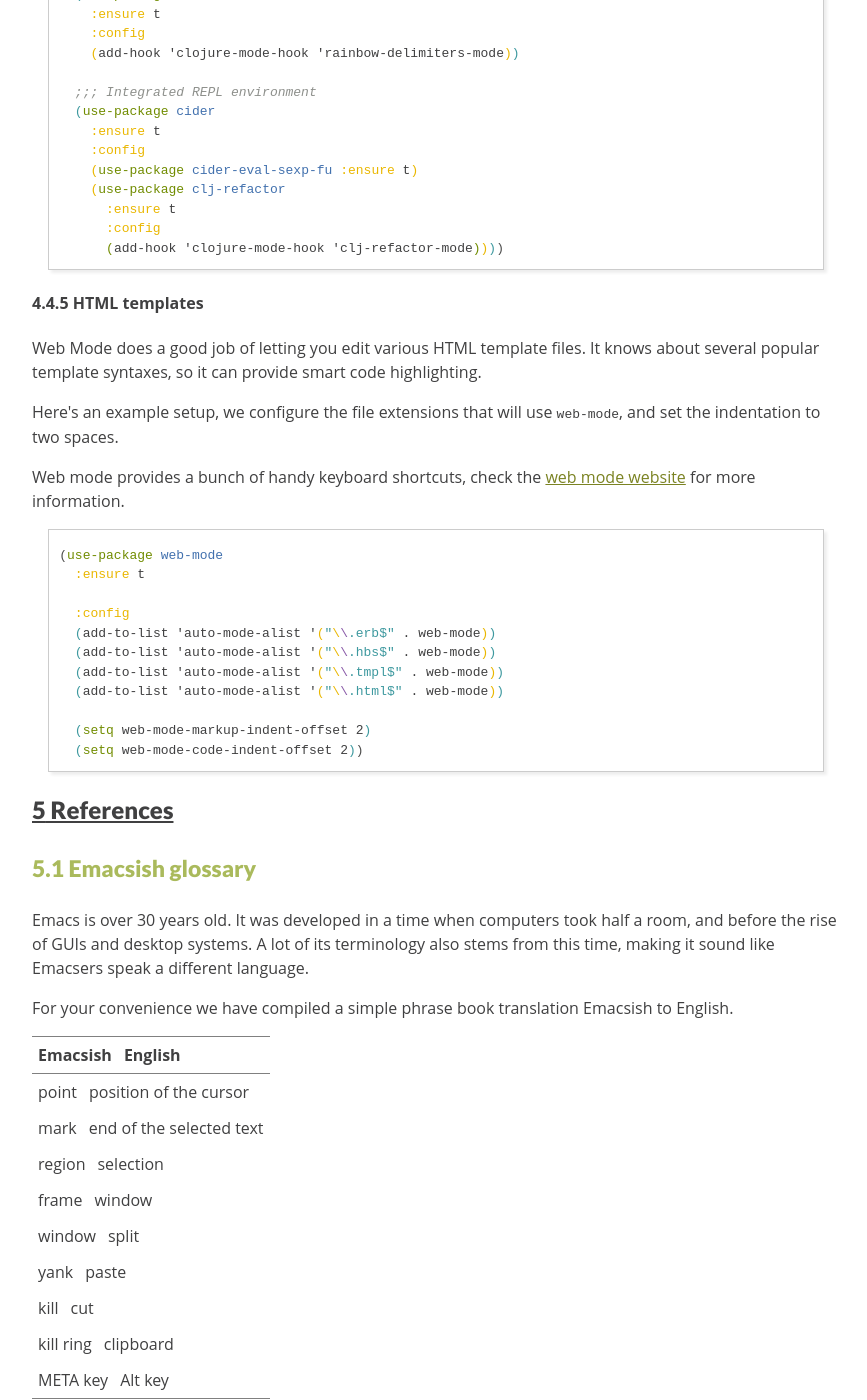
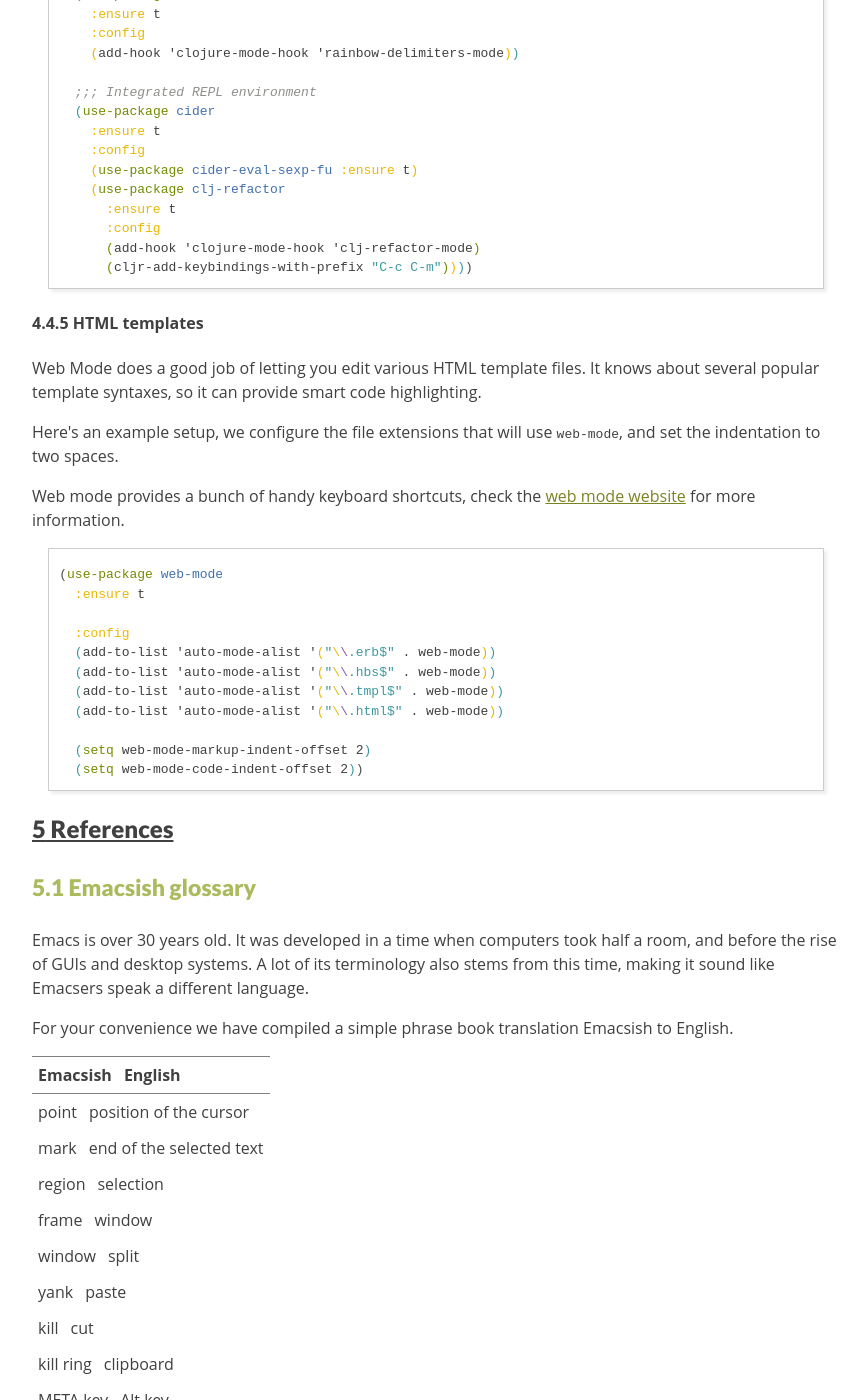
Before and after one commit to emacs-berlin/emacs-berlin.org, a Jekyll site: the page curriculum.html, which Jekyll copies as it is, in a window 1280 px wide and 1400 px high, scrolled down 8241 px. Shown: the whole window, without its empty margins (204-1071 px from the left). Built offline with Jekyll 4.4.1, drawn with Linux system fonts in a browser that asks for light colours; some of the changed text lies outside the part shown.

```diff
--- a/curriculum.html
+++ b/curriculum.html
@@ -4,7 +4,7 @@
 <html xmlns="http://www.w3.org/1999/xhtml" lang="en" xml:lang="en">
 <head>
 <title>Emacs Berlin Beginners Curriculum</title>
-<!-- 2016-05-01 So 12:09 -->
+<!-- 2016-05-02 Mo 11:51 -->
 <meta  http-equiv="Content-Type" content="text/html;charset=utf-8" />
 <meta  name="generator" content="Org-mode" />
 <meta  name="author" content="Emacs Berlin" />
@@ -782,7 +782,8 @@
     <span style="color: #eab700;">(</span><span style="color: #718c00;">use-package</span> <span style="color: #4271ae;">clj-refactor</span>
       <span style="color: #eab700;">:ensure</span> t
       <span style="color: #eab700;">:config</span>
-      <span style="color: #718c00;">(</span>add-hook 'clojure-mode-hook 'clj-refactor-mode<span style="color: #718c00;">)</span><span style="color: #eab700;">)</span><span style="color: #3e999f;">)</span><span style="color: #4d4d4c;">)</span>
+      <span style="color: #718c00;">(</span>add-hook 'clojure-mode-hook 'clj-refactor-mode<span style="color: #718c00;">)</span>
+      <span style="color: #718c00;">(</span>cljr-add-keybindings-with-prefix <span style="color: #3e999f;">"C-c C-m"</span><span style="color: #718c00;">)</span><span style="color: #eab700;">)</span><span style="color: #3e999f;">)</span><span style="color: #4d4d4c;">)</span>
 </pre>
 </div>
 </div>
@@ -923,7 +924,7 @@
 </div>
 <div id="postamble" class="status">
 <p class="author">Author: Emacs Berlin</p>
-<p class="date">Created: 2016-05-01 So 12:09</p>
+<p class="date">Created: 2016-05-02 Mo 11:51</p>
 <p class="creator"><a href="http://www.gnu.org/software/emacs/">Emacs</a> 25.0.92.2 (<a href="http://orgmode.org">Org</a> mode 8.2.10)</p>
 <p class="validation"><a href="http://validator.w3.org/check?uri=referer">Validate</a></p>
 </div>
--- a/curriculum.org
+++ b/curriculum.org
@@ -326,7 +326,8 @@
       (use-package clj-refactor
         :ensure t
         :config
-        (add-hook 'clojure-mode-hook 'clj-refactor-mode))))
+        (add-hook 'clojure-mode-hook 'clj-refactor-mode)
+        (cljr-add-keybindings-with-prefix "C-c C-m"))))
 #+END_SRC
 
 *** HTML templates
```
